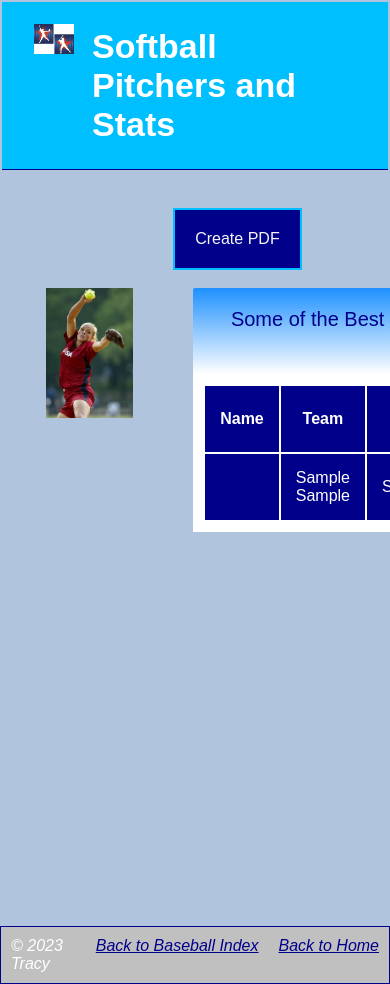
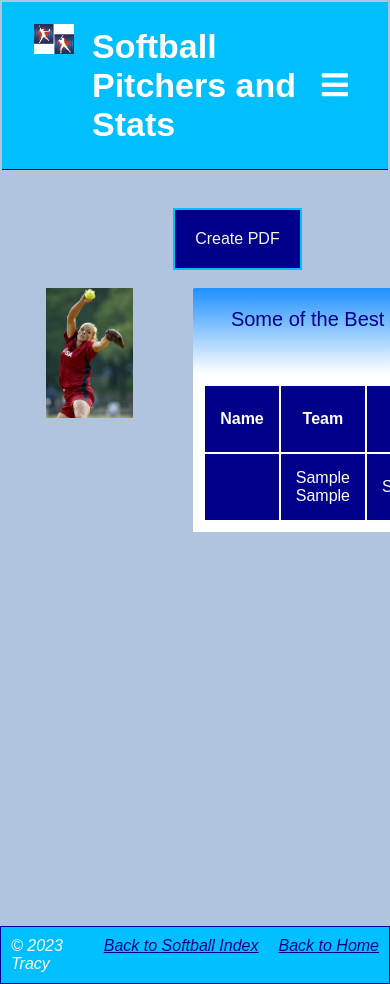
Before and after one commit to atracy23/Softball_Pitchers_DB, a PHP site: page /CSD_440/AngieQueryTable.php in a window 390 px wide. Run offline with PHP 8.4, Linux system fonts and the light colour scheme; tables that the repository leaves empty or names only in its code hold one stand-in row (values such as "Sample post"); data that the repository does not hold is empty.

Commit message:
Changes to the Footer and Header.  Making responsive.

```diff
--- a/Footer.php
+++ b/Footer.php
@@ -14,7 +14,7 @@ This program creates a footer for all pages.
 
 <html lang="en" xmlns="http://www.w3.org/1999/xhtml" style="height: 100%;">
 <head>
-  <link href="CSS.css" rel="stylesheet" type="text/css" />
+  <!--link href="LandingPageStyle.css" rel="stylesheet" type="text/css" /-->
   <title>Server-Side Scripting</title>
 
   <meta name="viewport" content="width=device-width, initial-scale=1">
@@ -22,9 +22,9 @@ This program creates a footer for all pages.
   </head>
 <body style="height: 100%;">
 
-<footer style="background-color: silver; margin-top: 20px;">
-    <a href="http://localhost/CSD_440/Database-baseball_01/AngieIndex.php" style="float: right; font-weight: 400; padding: 10px; color:darkblue; text-decoration: underline;"><i>Back to Home</i></a>
-    <a href="http://localhost/CSD_440/Database-baseball_01" style="float: right; font-weight: 400; padding: 10px; color:darkblue; text-decoration: underline;"><i>Back to Baseball Index</i></a>
+<footer>
+    <a href="http://localhost/Softball_Pitchers_DB/AngieIndex.php" style="float: right; font-weight: 400; padding: 10px; color:darkblue; text-decoration: underline;"><i>Back to Home</i></a>
+    <a href="http://localhost/Softball_Pitchers_DB" style="float: right; font-weight: 400; padding: 10px; color:darkblue; text-decoration: underline;"><i>Back to Softball Index</i></a>
     <p style="padding: 10px;">&#169; 2023 Tracy</p>
 </footer>
 </body
--- a/Header.php
+++ b/Header.php
@@ -9,43 +9,36 @@ Module 10 Programming Assignment
 This program creates a nav bar for all pages.
 -->
 
-
 <!DOCTYPE html>
 
 <html lang="en" xmlns="http://www.w3.org/1999/xhtml" style="height: 100%;">
+
 <head>
-  <link href="CSS.css" rel="stylesheet" type="text/css" />
+  <link href="NavBarStyle.css" rel="stylesheet" type="text/css" />
+  <link rel="stylesheet" href="https://cdnjs.cloudflare.com/ajax/libs/font-awesome/5.15.3/css/all.min.css" />
   <meta name="viewport" content="width=device-width, initial-scale=1">
   <title>Server-Side Scripting</title>
-  <nav class="overlay">
+</head>
+
+<body>
+  <nav>
     <div class="navbar-container">
+      <input type="checkbox" id="check">
+      <label for="check" class="checkbtn">
+          <i class="fas fa-bars"></i>
+      </label>
       <div class="logo">
-        <img src="http://localhost/CSD_440/Database-baseball_01/logo.jpg" alt="Logo">
+        <img src="http://localhost/Softball_Pitchers_DB/logo.jpg" alt="Logo">
         <h2 class="title">Softball Pitchers and Stats</h2>
       </div>
       <ul class="navbar">
-        <li class="active"><a href="index.jsp">Home</a></li>
-        <li>
-          <a href="#">Table</a>
-          <ul>
-            <li><a href="AngieCreateTable.php">Create Table</a></li>
-            <li><a href="AngieDropTable.php">Drop Table</a></li>
-            <li><a href="AngiePopulateTable.php">Populate Table</a></li>
-          </ul>
-        <li>
+        <li><a class="active" href="AngieIndex.php">Home</a></li>
         <li><a href="AngieQueryTable.php">Stats Table</a> </li>
-        <li><a href="AngieQuery.php">Search Stats</a>
-        <li><a href="AngieForm.php">Add Stats</a>
+        <li><a href="AngieQuery.html">Search Stats</a>
+        <li><a href="AngieForm.html">Add Stats</a>
       </ul>
     </div>
   </nav>
-
-
-
-
-  </head>
-
-
-
+</body>
 
 </html>
```
